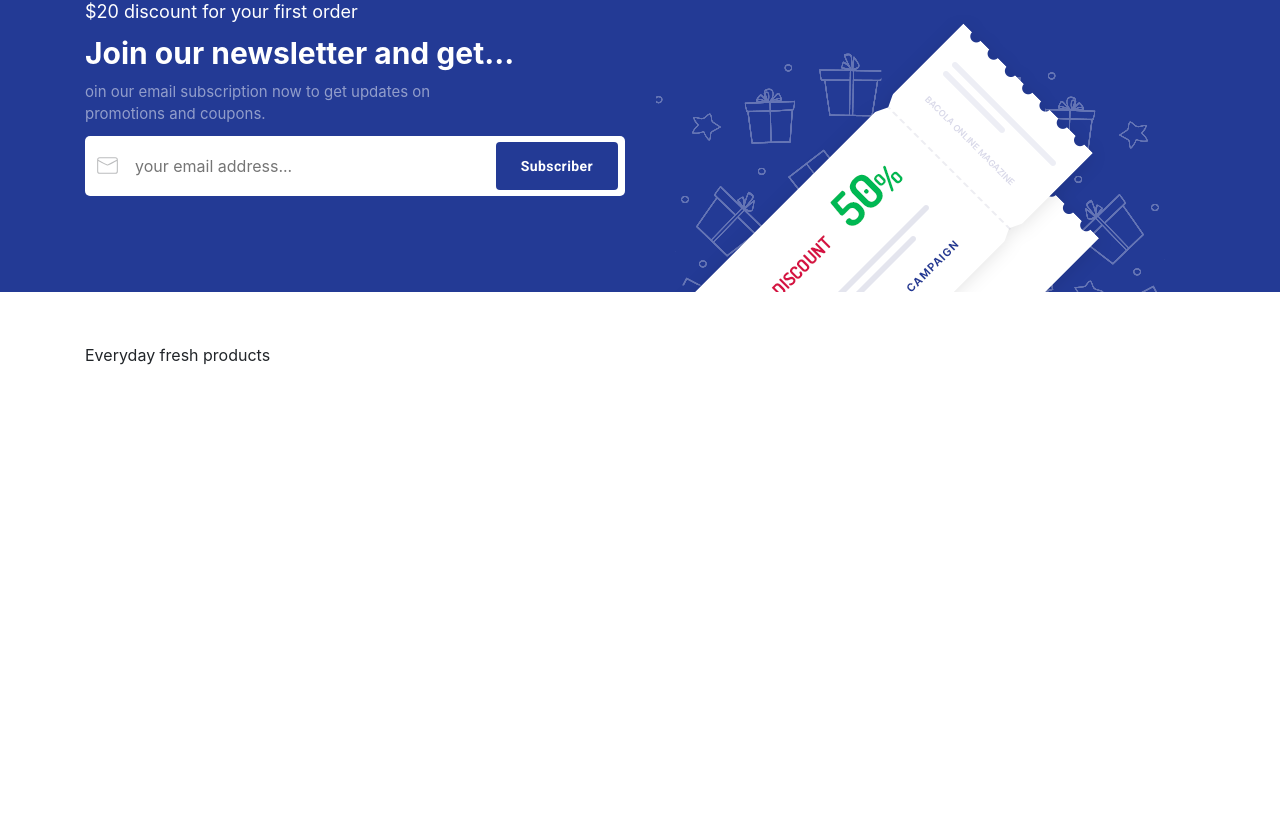
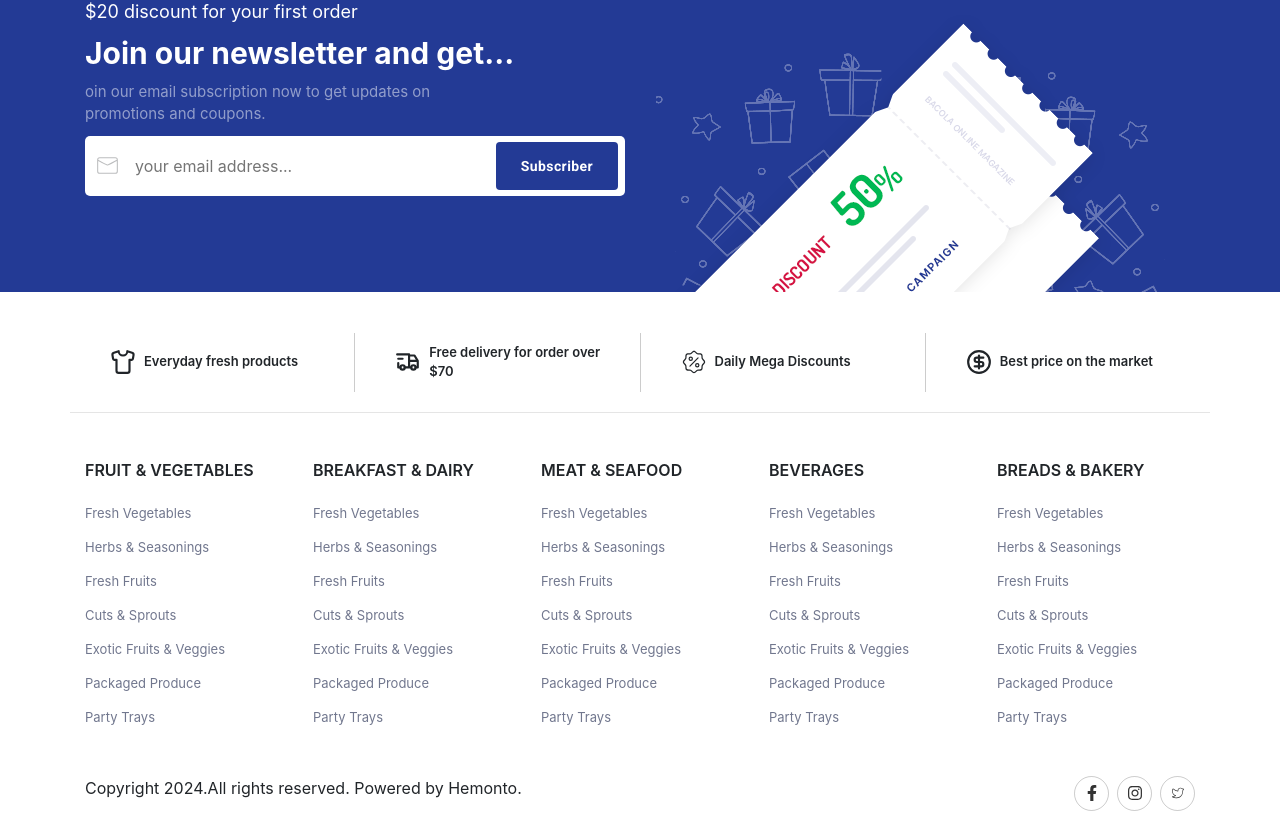
Before and after one commit to mdgausulislam/full-stack-ecommerce-project-client, a React (Create React App) app: page / in a window 1280 px wide. Shown: the part 2635-3462 px from the top of the page. Built offline with nearby package versions, Linux system fonts and the light colour scheme; no server answers; a web font is replaced by a local one.

Commit message:
update footer section

```diff
--- a/src/Components/Footer/Footer.css
+++ b/src/Components/Footer/Footer.css
@@ -3,5 +3,74 @@ footer {
     height: 500px;
     background: #fff;
     margin: auto;
-    padding: 35px 0px;
+    padding: 25px 0px;
 }
+
+footer .topInfo {
+    padding-bottom: 20px;
+    border-bottom: 1px solid rgba(0, 0, 0, 0.1);
+}
+
+footer .topInfo .col {
+    padding: 10px 15px;
+    padding-left: 40px;
+    border-right: 1px solid rgba(0, 0, 0, 0.2);
+}
+
+footer .topInfo .col:last-child {
+    border-right: 0px;
+}
+
+footer .topInfo .col svg {
+    font-size: 26px;
+}
+
+footer .topInfo .col span {
+    font-size: 13px;
+    font-weight: 600;
+}
+
+footer .linkswrap h5 {
+    font-size: 16px;
+    font-weight: 600;
+    margin-bottom: 20px;
+}
+
+footer .linkswrap ul li {
+    margin-bottom: 10px;
+    list-style: none;
+}
+
+footer .linkswrap ul li a {
+    font-size: 13px;
+    color: #71778e;
+}
+
+footer .linkswrap ul li a:hover {
+    text-decoration: none;
+}
+
+footer .copyright ul li a {
+    display: flex;
+    align-items: center;
+    justify-content: center;
+    width: 35px;
+    height: 35px;
+    border-radius: 50%;
+    border: 1px solid rgba(0, 0, 0, 0.2);
+    transition: all 0.3s;
+}
+
+footer .copyright ul li a svg {
+    font-size: 16px;
+    color: rgba(0, 0, 0, 0.8);
+}
+
+footer .copyright ul li a:hover {
+    background: #2bbef9;
+
+}
+
+footer .copyright ul li a:hover svg {
+    color: #fff !important;
+}
--- a/src/Components/Footer/Footer.jsx
+++ b/src/Components/Footer/Footer.jsx
@@ -1,15 +1,113 @@
 import React from 'react';
 import './Footer.css'
+import { LuShirt } from "react-icons/lu";
+import { TbTruckDelivery } from "react-icons/tb";
+import { LuCircleDollarSign } from "react-icons/lu";
+import { PiSealPercentLight } from "react-icons/pi";
+import { Link } from 'react-router-dom';
+import { FaFacebookF } from "react-icons/fa";
+import { FaInstagram } from "react-icons/fa";
+import { CiTwitter } from "react-icons/ci";
 
 const Footer = () => {
     return (
         <footer>
             <div className="container">
                 <div className="topInfo row">
+                    <div className="col d-flex align-items-center">
+                        <span><LuShirt /></span>
+                        <span className='ml-2'>Everyday fresh products</span>
+                    </div>
+                    <div className="col d-flex align-items-center">
+                        <span><TbTruckDelivery /></span>
+                        <span className='ml-2'>Free delivery for order over $70</span>
+                    </div>
+                    <div className="col d-flex align-items-center">
+                        <span><PiSealPercentLight /></span>
+                        <span className='ml-2'>Daily Mega Discounts</span>
+                    </div>
+                    <div className="col d-flex align-items-center">
+                        <span><LuCircleDollarSign /></span>
+                        <span className='ml-2'>Best price on the market</span>
+                    </div>
+                </div>
+
+                <div className="row mt-5 linkswrap">
                     <div className="col">
-                        <span>Everyday fresh products</span>
+                        <h5>FRUIT & VEGETABLES</h5>
+                        <ul>
+                            <li><Link to="#">Fresh Vegetables</Link></li>
+                            <li><Link to="#">Herbs & Seasonings</Link></li>
+                            <li><Link to="#">Fresh Fruits</Link></li>
+                            <li><Link to="#">Cuts & Sprouts</Link></li>
+                            <li><Link to="#">Exotic Fruits & Veggies</Link></li>
+                            <li><Link to="#">Packaged Produce</Link></li>
+                            <li><Link to="#">Party Trays</Link></li>
+                        </ul>
                     </div>
+                    <div className="col">
+                        <h5>BREAKFAST & DAIRY</h5>
+                        <ul>
+                            <li><Link to="#">Fresh Vegetables</Link></li>
+                            <li><Link to="#">Herbs & Seasonings</Link></li>
+                            <li><Link to="#">Fresh Fruits</Link></li>
+                            <li><Link to="#">Cuts & Sprouts</Link></li>
+                            <li><Link to="#">Exotic Fruits & Veggies</Link></li>
+                            <li><Link to="#">Packaged Produce</Link></li>
+                            <li><Link to="#">Party Trays</Link></li>
+                        </ul>
+                    </div>
+                    <div className="col">
+                        <h5>MEAT & SEAFOOD</h5>
+                        <ul>
+                            <li><Link to="#">Fresh Vegetables</Link></li>
+                            <li><Link to="#">Herbs & Seasonings</Link></li>
+                            <li><Link to="#">Fresh Fruits</Link></li>
+                            <li><Link to="#">Cuts & Sprouts</Link></li>
+                            <li><Link to="#">Exotic Fruits & Veggies</Link></li>
+                            <li><Link to="#">Packaged Produce</Link></li>
+                            <li><Link to="#">Party Trays</Link></li>
+                        </ul>
+                    </div>
+                    <div className="col">
+                        <h5>BEVERAGES</h5>
+                        <ul>
+                            <li><Link to="#">Fresh Vegetables</Link></li>
+                            <li><Link to="#">Herbs & Seasonings</Link></li>
+                            <li><Link to="#">Fresh Fruits</Link></li>
+                            <li><Link to="#">Cuts & Sprouts</Link></li>
+                            <li><Link to="#">Exotic Fruits & Veggies</Link></li>
+                            <li><Link to="#">Packaged Produce</Link></li>
+                            <li><Link to="#">Party Trays</Link></li>
+                        </ul>
+                    </div>
+                    <div className="col">
+                        <h5>BREADS & BAKERY</h5>
+                        <ul>
+                            <li><Link to="#">Fresh Vegetables</Link></li>
+                            <li><Link to="#">Herbs & Seasonings</Link></li>
+                            <li><Link to="#">Fresh Fruits</Link></li>
+                            <li><Link to="#">Cuts & Sprouts</Link></li>
+                            <li><Link to="#">Exotic Fruits & Veggies</Link></li>
+                            <li><Link to="#">Packaged Produce</Link></li>
+                            <li><Link to="#">Party Trays</Link></li>
+                        </ul>
+                    </div>
+                </div>
 
+                <div className="copyright mt-3 pt-3 pb-3 d-flex">
+                    <p className='mb-0'>Copyright 2024.All rights reserved. Powered by Hemonto.</p>
+                    <ul className="list list-inline ml-auto mb-0">
+                        <li className="list-inline-item">
+                            <Link to="#"><FaFacebookF /></Link>
+                        </li>
+                        <li className="list-inline-item">
+                            <Link to="#"><FaInstagram /></Link>
+                        </li>
+                        <li className="list-inline-item">
+                            <Link to="#"><CiTwitter /></Link>
+                        </li>
+                    </ul>
                 </div>
             </div>
 
```
